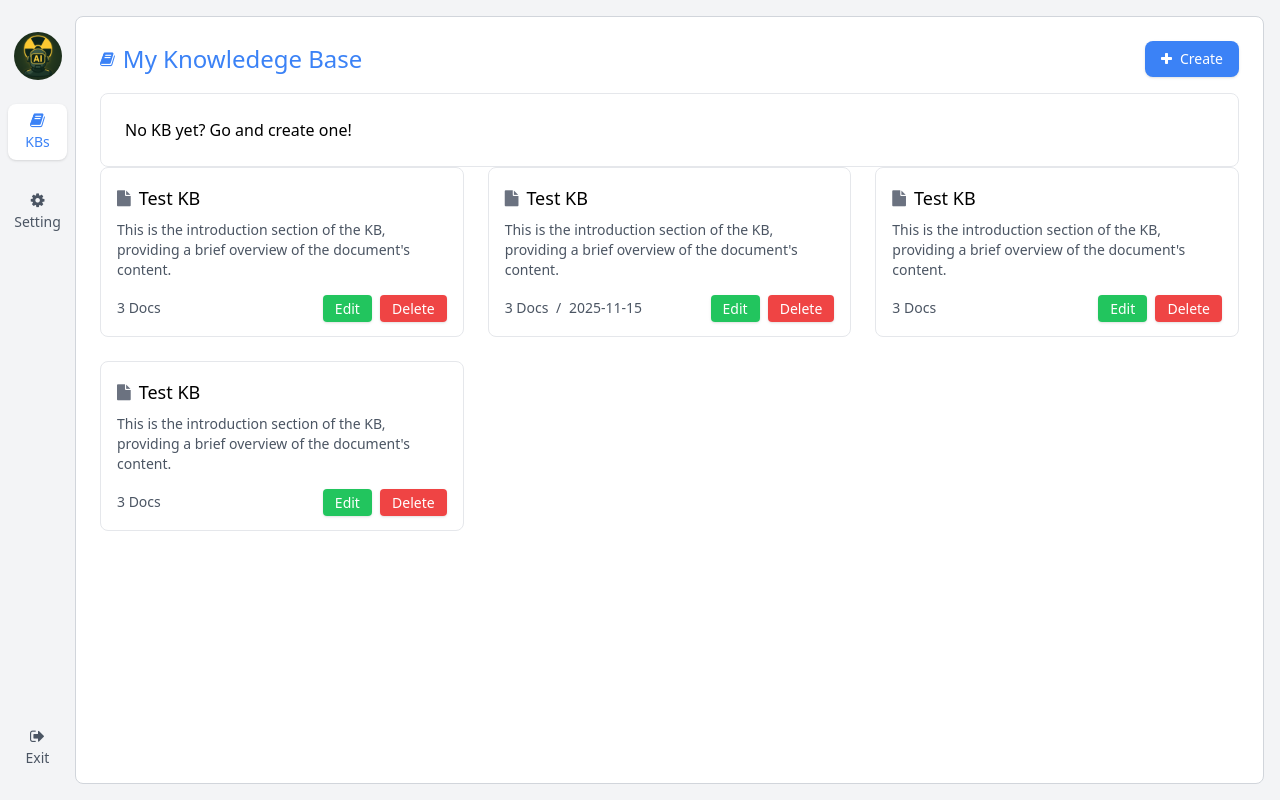
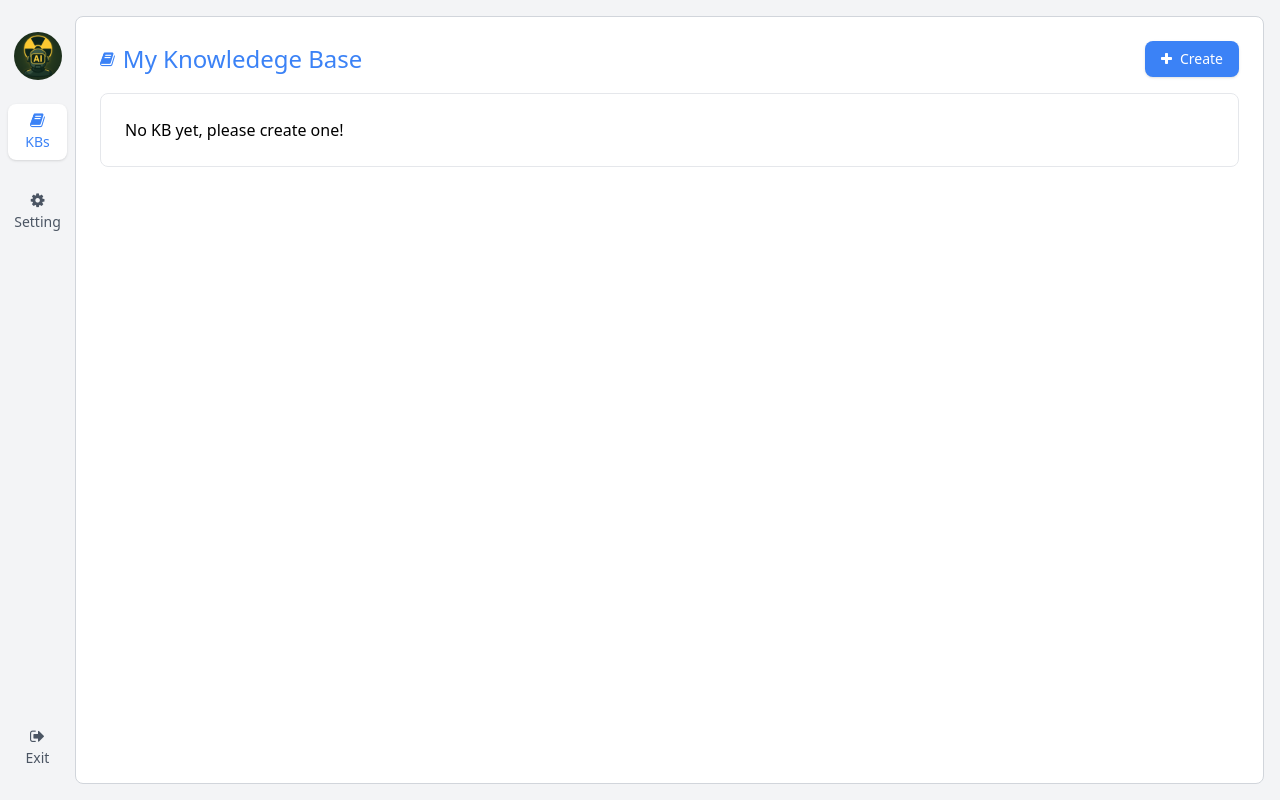
Before and after one commit to SodaShikenn/LLM-RAG_KBQA, a Flask app: page /dataset/ in a window 1280 px wide. Run offline with Flask 3, Linux system fonts and the light colour scheme; parts of the project's set-up code (start-up, migrations or seed data) failed here and were passed over.

Commit message:
Query and display the knowledge base list

```diff
--- a/project/apps/dataset/views/dataset.py
+++ b/project/apps/dataset/views/dataset.py
@@ -7,12 +7,13 @@ from ..forms import DatasetForm
 
 @bp.route('/', endpoint='dataset_list')
 def index():
+    datasets = Dataset.query.order_by(Dataset.id.desc()).all()
+    return render_template('dataset/dataset_list.html', datasets=datasets)
     return render_template('dataset/dataset_list.html')
 
 
 @bp.route("/dataset_create", methods=["GET", "POST"], endpoint="dataset_create")
 def create():
-
     form = DatasetForm(request.form)
     if request.method == "POST" and form.validate():
         name = form.name.data
--- a/project/apps/templates/dataset/dataset_list.html
+++ b/project/apps/templates/dataset/dataset_list.html
@@ -23,28 +23,28 @@
                 </div>
             </div>
 
+            {% if not datasets %}
             <div class="border rounded-lg p-6">
-                No KB yet? Go and create one!
+                No KB yet, please create one!
             </div>
+            {% endif %}
 
             {% include "widgets/flash_messages.html" %}
-
             <div class="grid grid-cols-3 gap-6">
-
-                <!-- KB Module -->
+                {% for item in datasets %}
+                <!-- 知识库单元 -->
                 <div class="border rounded-lg p-4 flex flex-col justify-between hover:border-blue-500">
                     <a href="">
                         <div class="flex items-center mb-2">
                             <i class="fa fa-file text-gray-500 text-xl mr-2"></i>
-                            <h2 class="text-lg font-medium">Test KB</h2>
+                            <h2 class="text-lg font-medium">{{item.name}}</h2>
                         </div>
                         <p class="text-gray-600 text-sm mb-4">
-                            This is the introduction section of the KB, providing a brief overview of the document's
-                            content.
+                            {{item.desc}}
                         </p>
                     </a>
                     <div class="flex justify-between items-center">
-                        <span class="text-sm text-gray-600">3 Docs</span>
+                        <span class="text-sm text-gray-600">3 doc</span>
                         <div class="space-x-1">
                             <a href=""
                                 class="bg-green-500 text-white px-3 py-1 text-sm rounded shadow hover:bg-green-600">Edit</a>
@@ -53,83 +53,8 @@
                         </div>
                     </div>
                 </div>
-
-                <!-- KB Module -->
-                <div class="border rounded-lg p-4 flex flex-col justify-between hover:border-blue-500">
-                    <a href="">
-                        <div class="flex items-center mb-2">
-                            <i class="fa fa-file text-gray-500 text-xl mr-2"></i>
-                            <h2 class="text-lg font-medium">Test KB</h2>
-                        </div>
-                        <p class="text-gray-600 text-sm mb-4">
-                            This is the introduction section of the KB, providing a brief overview of the document's
-                            content.
-                        </p>
-                    </a>
-                    <div class="flex justify-between items-center">
-                        <div class="text-sm text-gray-600">
-                            <span>3 Docs</span>
-                            <span class="mx-1">/</span>
-                            <span>2025-11-15</span>
-                        </div>
-                        <div class="space-x-1">
-                            <a href=""
-                                class="bg-green-500 text-white px-3 py-1 text-sm rounded shadow hover:bg-green-600">Edit</a>
-                            <a href=""
-                                class="bg-red-500 text-white px-3 py-1 text-sm rounded shadow hover:bg-red-600">Delete</a>
-                        </div>
-                    </div>
-                </div>
-
-                <!-- KB Module -->
-                <div class="border rounded-lg p-4 flex flex-col justify-between hover:border-blue-500">
-                    <a href="">
-                        <div class="flex items-center mb-2">
-                            <i class="fa fa-file text-gray-500 text-xl mr-2"></i>
-                            <h2 class="text-lg font-medium">Test KB</h2>
-                        </div>
-                        <p class="text-gray-600 text-sm mb-4">
-                            This is the introduction section of the KB, providing a brief overview of the document's
-                            content.
-                        </p>
-                    </a>
-                    <div class="flex justify-between items-center">
-                        <span class="text-sm text-gray-600">3 Docs</span>
-                        <div class="space-x-1">
-                            <a href=""
-                                class="bg-green-500 text-white px-3 py-1 text-sm rounded shadow hover:bg-green-600">Edit</a>
-                            <a href=""
-                                class="bg-red-500 text-white px-3 py-1 text-sm rounded shadow hover:bg-red-600">Delete</a>
-                        </div>
-                    </div>
-                </div>
-
-                <!-- KB Module -->
-                <div class="border rounded-lg p-4 flex flex-col justify-between hover:border-blue-500">
-                    <a href="">
-                        <div class="flex items-center mb-2">
-                            <i class="fa fa-file text-gray-500 text-xl mr-2"></i>
-                            <h2 class="text-lg font-medium">Test KB</h2>
-                        </div>
-                        <p class="text-gray-600 text-sm mb-4">
-                            This is the introduction section of the KB, providing a brief overview of the document's
-                            content.
-                        </p>
-                    </a>
-                    <div class="flex justify-between items-center">
-                        <span class="text-sm text-gray-600">3 Docs</span>
-                        <div class="space-x-1">
-                            <a href=""
-                                class="bg-green-500 text-white px-3 py-1 text-sm rounded shadow hover:bg-green-600">Edit</a>
-                            <a href=""
-                                class="bg-red-500 text-white px-3 py-1 text-sm rounded shadow hover:bg-red-600">Delete</a>
-                        </div>
-                    </div>
-                </div>
-
-
+                {% endfor %}
             </div>
-
         </div>
     </div>
 </div>
```
